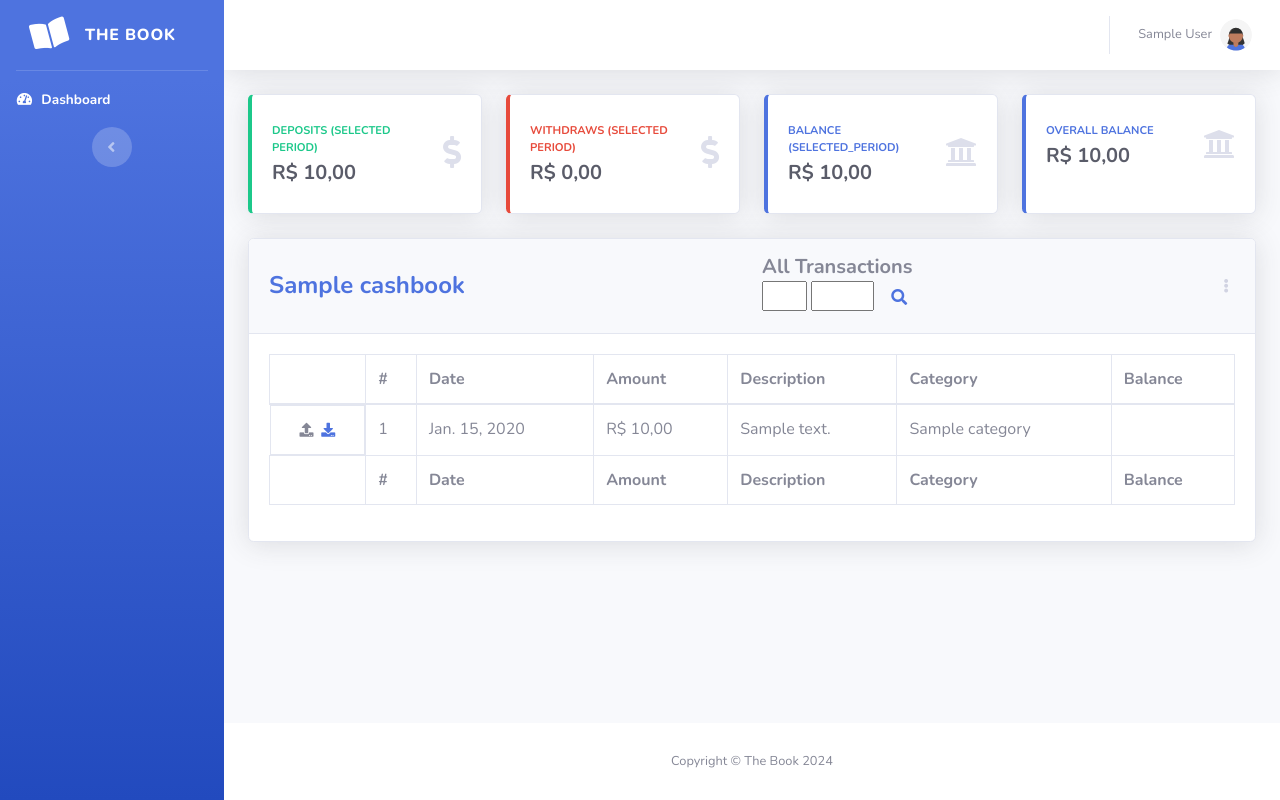
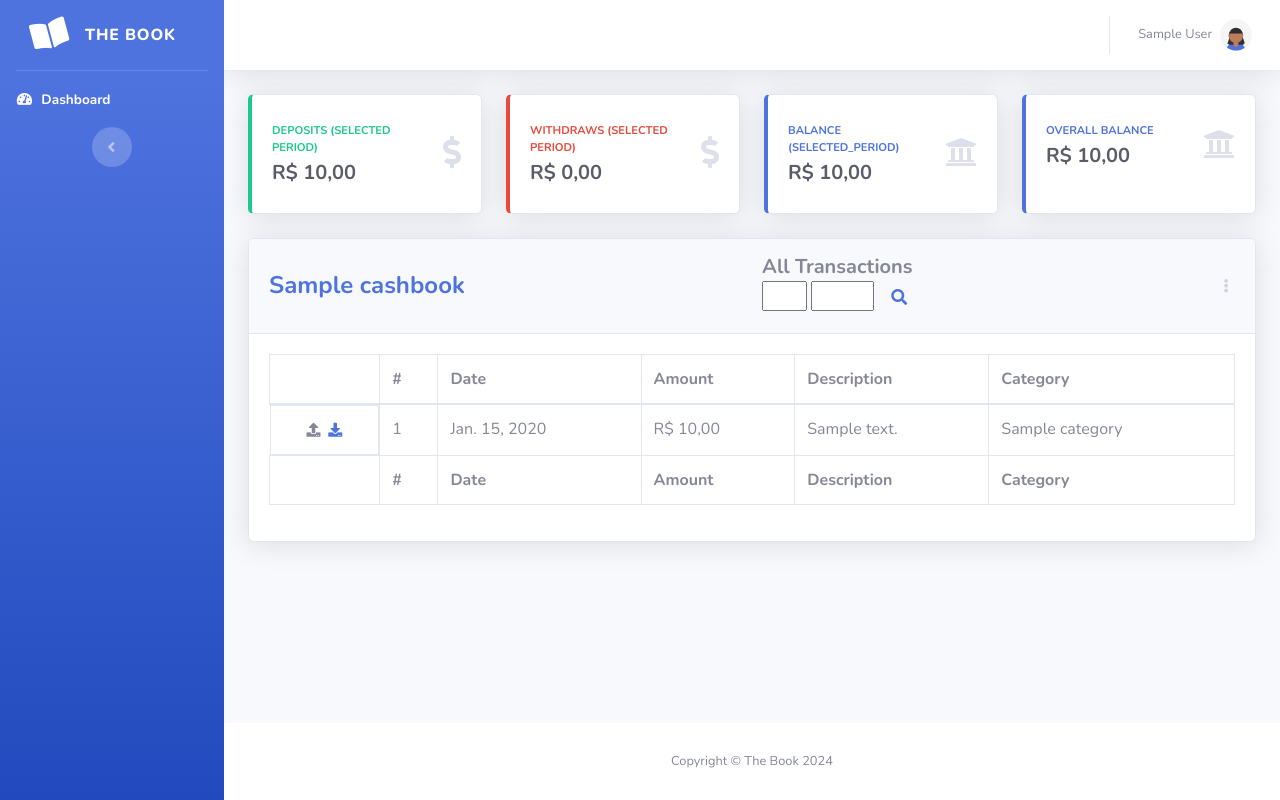
Before and after one commit to lhc/thebook, a Django app: a page that uses thebook/bookkeeping/templates/bookkeeping/transactions.html in a window 1280 px wide. Run offline with Django 5.2, Linux system fonts and the light colour scheme; a user stored in the database is signed in; tables that the repository leaves empty hold one stand-in row (values such as "Sample post"); some libraries are stand-ins or nearby versions.

Commit message:
Removed unused column from transactions list table

```diff
--- a/thebook/bookkeeping/templates/bookkeeping/transactions.html
+++ b/thebook/bookkeeping/templates/bookkeeping/transactions.html
@@ -151,7 +151,6 @@
             <th>{% translate "Amount" %}</th>
             <th>{% translate "Description" %}</th>
             <th>{% translate "Category" %}</th>
-            <th>{% translate "Balance" %}</th>
           </tr>
         </thead>
         <tfoot>
@@ -162,7 +161,6 @@
             <th>{% translate "Amount" %}</th>
             <th>{% translate "Description" %}</th>
             <th>{% translate "Category" %}</th>
-            <th>{% translate "Balance" %}</th>
           </tr>
         </tfoot>
         <tbody>
@@ -188,7 +186,6 @@
             </td>
             <td>{{ transaction.description }}</td>
             <td>{{ transaction.category }}</td>
-            <td>{{ transaction.balance }}</td>
           </tr>
           {% endfor %}
         </tbody>
@@ -386,19 +383,18 @@
 
       $("#transactions").DataTable(
         {
-          pageLength: 100,
+          pageLength: 150,
           columnDefs: [
             { type: "custom-brl-sort", targets: 3 },
-            { orderable: false, targets: 6 }
+            { orderable: false, targets: 0 }
           ],
           columns: [
             { width: "5%" },
             { width: "5%" },
             { width: "10%" },
             { width: "10%" },
-            { width: "40%" },
+            { width: "50%" },
             { width: "15%" },
-            { width: "10%" }
           ],
         }
       );
```
